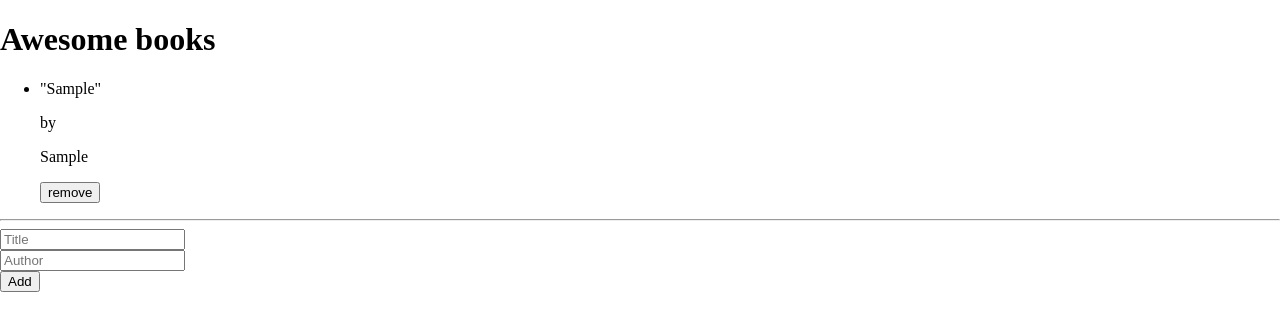
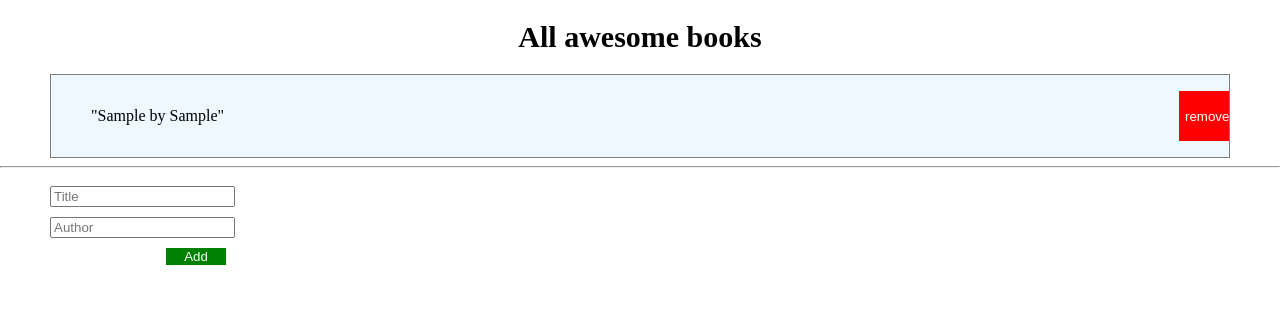
Before and after one commit to Tobinchilongo/Awesome-Books, a website: page index.html in a window 1280 px wide. Both pictures are taken after typing "Sample", "Sample" into the empty fields and a click on the button "Add". Drawn offline with Linux system fonts and the light colour scheme.

Commit message:
Add style for the page

```diff
--- a/index.html
+++ b/index.html
@@ -8,11 +8,12 @@
     <title>Awesome Books Project</title>
   </head>
   <body>
+    <h1>All awesome books</h1>
     <div class="container">
-      <h1>Awesome books</h1>
-      <ul class="books"></ul>
-      <hr>
+      <ul class="books">
+      </ul>
     </div>
+    <hr>
     <div class="new-book">
       <form action="#" id="newBook">
         <input type="text" id="title" placeholder="Title" />
--- a/main.js
+++ b/main.js
@@ -2,10 +2,8 @@ const bookList = document.querySelector('.books');
 const form = document.getElementById('newBook');
 const titleInput = document.getElementById('title');
 const authorInput = document.getElementById('author');
-// const addNewBook = document.querySelector('.new-book');
-// bookCode();
+
 let bookss = [];
-
 class BookClass {
   constructor(title, author, id) {
     this.title = title;
@@ -15,11 +13,9 @@ class BookClass {
 
   bookCode() {
     return `<li><div class="list-items">
-    <p>"${this.title}"</p>
-    <p>by</p>
-    <p>${this.author}</p>
+    <p>"${this.title} by ${this.author}"</p>
+    <button type="button" data-id='${this.id}' class="remove">remove</button>
     </div>
-    <button type="button" data-id='${this.id}' class="remove">remove</button>
   </li>`;
   }
 
--- a/style.css
+++ b/style.css
@@ -2,3 +2,49 @@ body {
   margin: 0;
   top: 0;
 }
+
+.container {
+  border: 1px solid gray;
+  background-color: aliceblue;
+  margin: auto 50px;
+}
+
+h1 {
+  font-size: 30px;
+  font-weight: bold;
+  text-align: center;
+}
+
+
+.new-book {
+  margin: auto 50px;
+}
+
+.btn {
+  margin-left: 116px;
+  margin-top: 10px;
+  background-color: green;
+  color: #fff;
+  width: 60px;
+  border: none;
+}
+
+input {
+  margin-top: 10px;
+}
+
+.list-items {
+  display: flex;
+  justify-content: space-between;
+}
+
+ul {
+  list-style-type: none;
+}
+
+.remove {
+  width: 50px;
+  color: #fff;
+  background-color: red;
+  border: none;
+}
```
